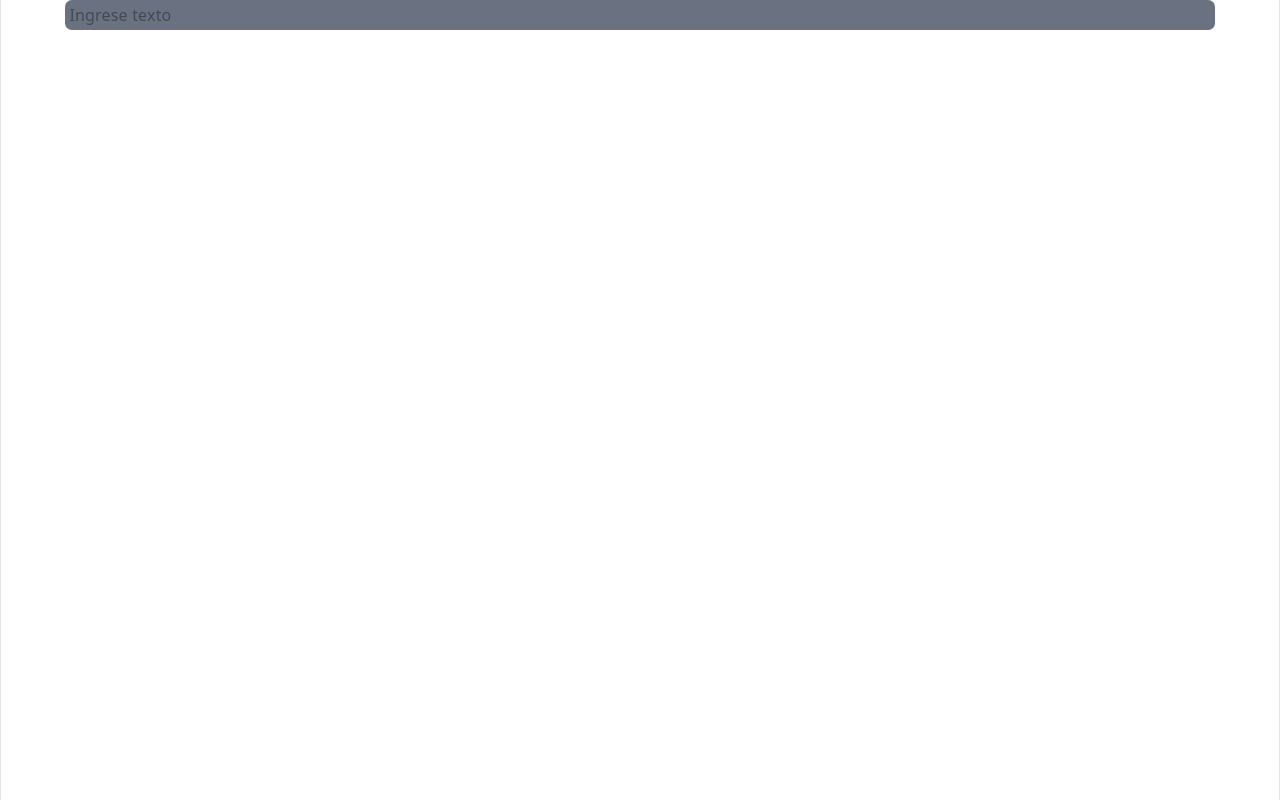
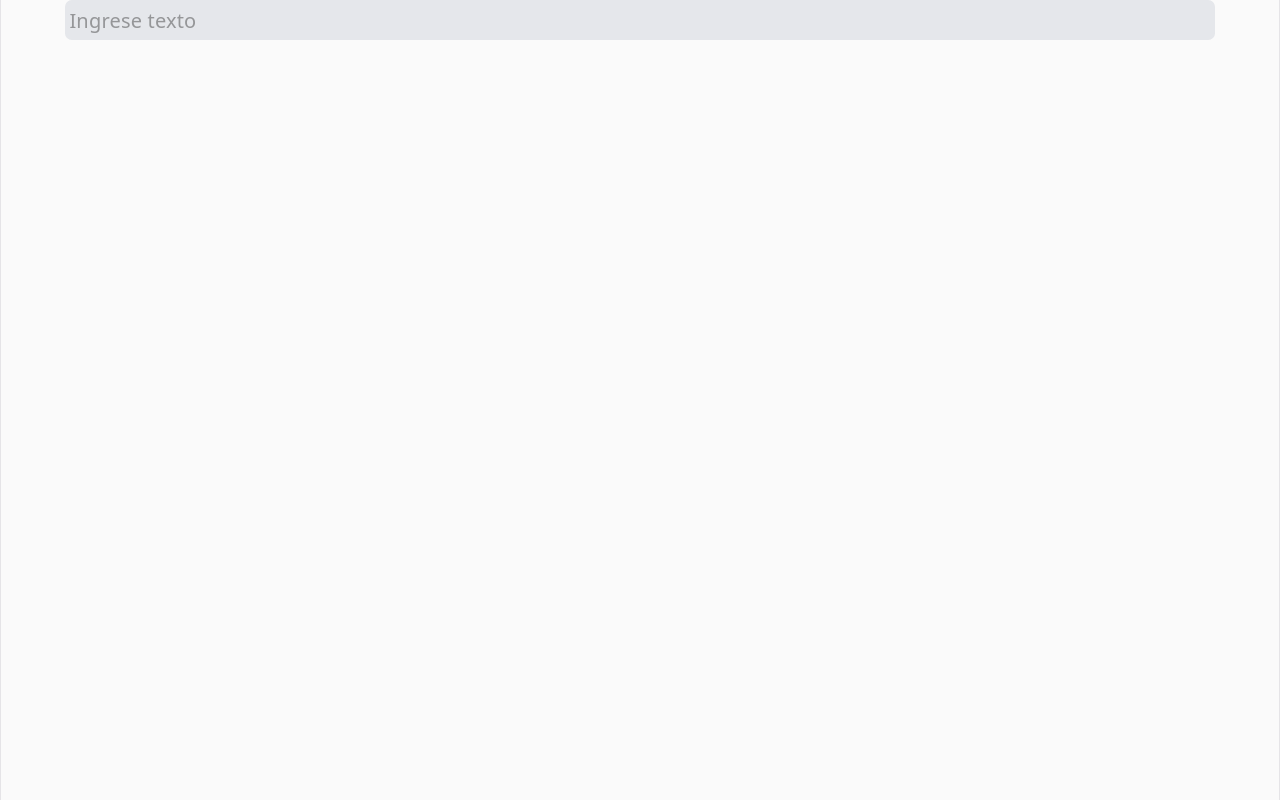
Before and after one commit to mendezfreitez/musica-escritor, a React (Vite) app: page / in a window 1280 px wide. Built offline with nearby package versions, Linux system fonts and the light colour scheme.

Commit message:
Mejoras esteticas.

```diff
--- a/src/App.jsx
+++ b/src/App.jsx
@@ -25,7 +25,7 @@ function App() {
       {idFilaEditada === undefined &&
         <InputFila
           texto={texto}
-          clases="rounded-md ps-1 text-[#202020] bg-gray-500 w-[90%]"
+          clases="rounded-md ps-1 text-[#464646] bg-gray-200 w-[90%] border-0 focus-visible:outline-0 focus-visible:inset-shadow-sm"
           ejecutar={(val) => { setFilas([...filas, { id: filas.length, texto: val, edit: 0 }]); }}
         />
       }
--- a/src/components/grupoFilas/grupoFilas.jsx
+++ b/src/components/grupoFilas/grupoFilas.jsx
@@ -11,9 +11,9 @@ export const GrupoFilas = ({ filas, editar, guardar }) => {
                 return (
                     <>
                         {edit === 0
-                            ? <p onClick={() => { editar(el) }} key={id}>{texto}</p>
+                            ? <p className="text-[#464646]" style={{fontSize: "20px", lineHeight: "40px"}} onClick={() => { editar(el) }} key={id}>{texto}</p>
                             : <InputFila
-                                clases="rounded-md ps-1 text-[#202020] bg-gray-500 w-[90%]"
+                                clases="rounded-md ps-1 text-[#464646] bg-gray-200 border-0 focus-visible:outline-0 focus-visible:inset-shadow-sm"
                                 texto={texto}
                                 ejecutar={guardar}
                             />
--- a/src/components/inputFila/InputFila.jsx
+++ b/src/components/inputFila/InputFila.jsx
@@ -9,7 +9,7 @@ export const InputFila = ({ clases, ejecutar, texto }) => {
             value={text}
             placeholder="Ingrese texto"
             className={clases}
-            style={{ height: "30px", fontSize: "16px", borderWidth: 0 }}
+            style={{ height: "40px", fontSize: "20px", borderWidth: 0 }}
             onChange={(e) => { setText(e.target.value) }}
             onKeyUp={(e) => {
                 if (['Enter'].includes(e.key)) {
--- a/src/index.css
+++ b/src/index.css
@@ -21,7 +21,8 @@
   letter-spacing: 0.18px;
   color-scheme: light dark;
   color: var(--text);
-  background: var(--bg);
+  /* background: var(--bg); */
+  background: #FAFAFA;
   font-synthesis: none;
   text-rendering: optimizeLegibility;
   -webkit-font-smoothing: antialiased;
```
